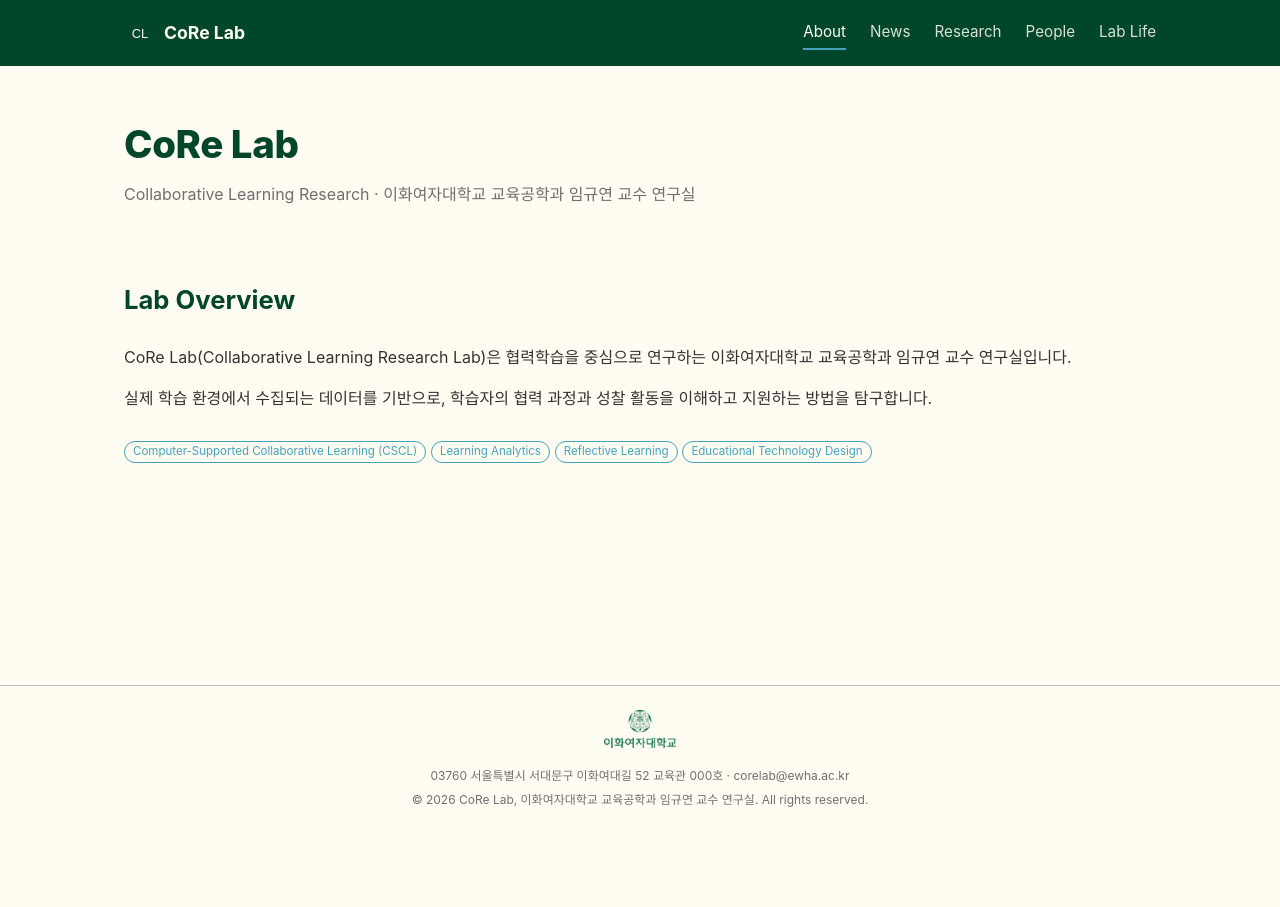
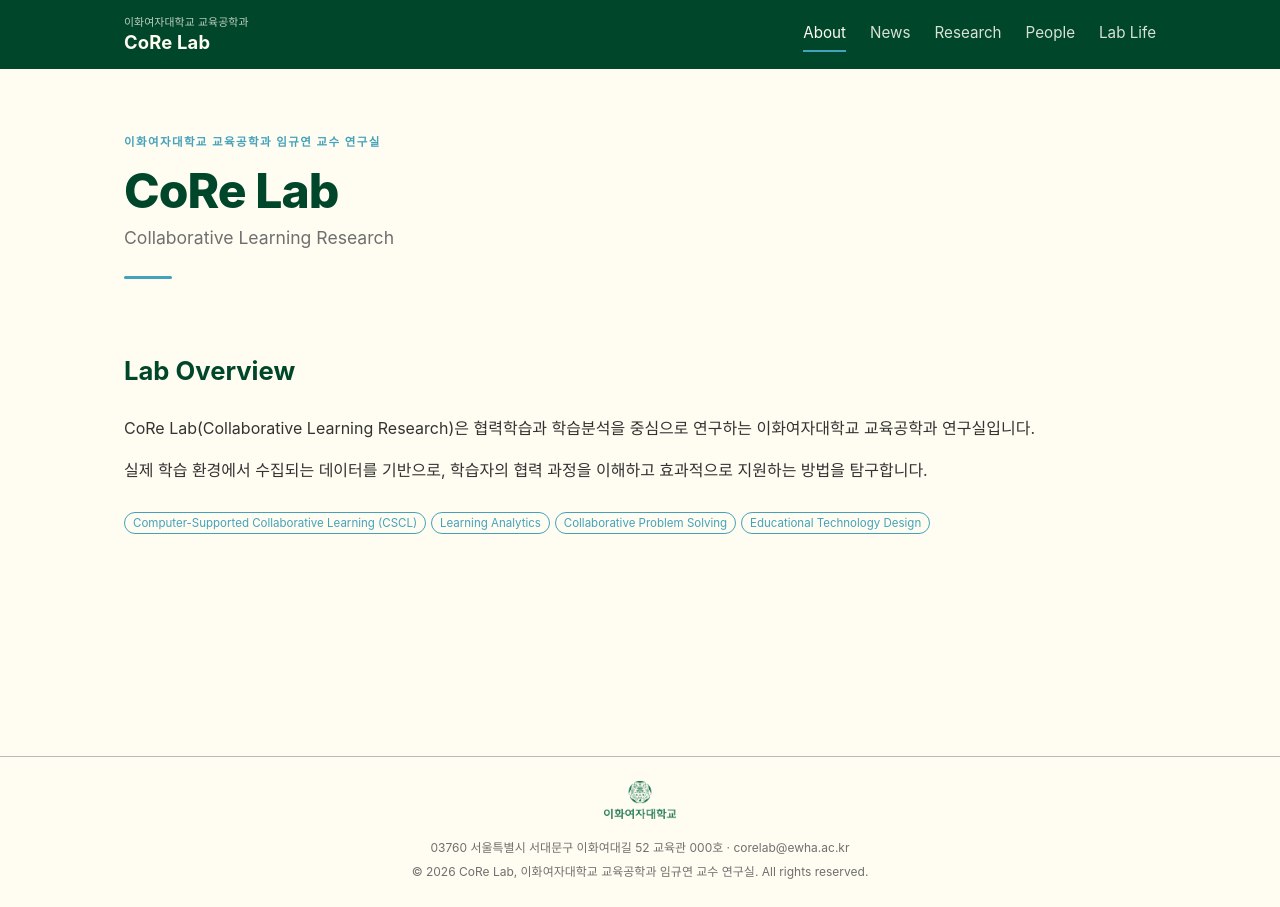
Before and after one commit to corelabewha93/corelab_ewha, a React (Vite) app in the folder corelab-homepage/: page / in a window 1280 px wide. Before the commit the page ends 836 px from the top, so only its background shows below. Built offline with nearby package versions, Linux system fonts and the light colour scheme.

Commit message:
Add files via upload

```diff
--- a/corelab-homepage/public/data/site.json
+++ b/corelab-homepage/public/data/site.json
@@ -3,13 +3,13 @@
   "labTagline": "Collaborative Learning Research",
   "university": "이화여자대학교 교육공학과 임규연 교수 연구실",
   "overview": [
-    "CoRe Lab(Collaborative Learning Research Lab)은 협력학습을 중심으로 연구하는 이화여자대학교 교육공학과 임규연 교수 연구실입니다.",
-    "실제 학습 환경에서 수집되는 데이터를 기반으로, 학습자의 협력 과정과 성찰 활동을 이해하고 지원하는 방법을 탐구합니다."
+    "CoRe Lab(Collaborative Learning Research)은 협력학습과 학습분석을 중심으로 연구하는 이화여자대학교 교육공학과 연구실입니다.",
+    "실제 학습 환경에서 수집되는 데이터를 기반으로, 학습자의 협력 과정을 이해하고 효과적으로 지원하는 방법을 탐구합니다."
   ],
   "researchAreas": [
     "Computer-Supported Collaborative Learning (CSCL)",
     "Learning Analytics",
-    "Reflective Learning",
+    "Collaborative Problem Solving",
     "Educational Technology Design"
   ],
   "contact": {
--- a/corelab-homepage/src/components/Header.jsx
+++ b/corelab-homepage/src/components/Header.jsx
@@ -18,8 +18,8 @@
     <header className="site-header">
       <div className="container">
         <Link to="/" className="brand" onClick={() => setOpen(false)}>
-          <img src={`${import.meta.env.BASE_URL}images/logo.svg`} alt="" />
-          <span>{data?.labName ?? 'CoRe Lab'}</span>
+          <span className="brand-dept">이화여자대학교 교육공학과</span>
+          <span className="brand-name">{data?.labName ?? 'CoRe Lab'}</span>
         </Link>
 
         <button
--- a/corelab-homepage/src/pages/About.jsx
+++ b/corelab-homepage/src/pages/About.jsx
@@ -11,14 +11,10 @@
   return (
     <div className="page container">
       <section className="section hero">
+        {university && <p className="hero-eyebrow">{university}</p>}
         {labName && <h1 className="hero-title">{labName}</h1>}
-        {(labTagline || university) && (
-          <p className="hero-subtitle">
-            {labTagline}
-            {labTagline && university ? ' · ' : ''}
-            {university}
-          </p>
-        )}
+        {labTagline && <p className="hero-subtitle">{labTagline}</p>}
+        <div className="hero-rule" />
       </section>
 
       <section className="section">
--- a/corelab-homepage/src/styles/global.css
+++ b/corelab-homepage/src/styles/global.css
@@ -57,26 +57,44 @@
 
 /* ---------- Hero (About page title) ---------- */
 .hero {
-  margin-bottom: var(--space-5);
+  padding-top: var(--space-2);
+  margin-bottom: var(--space-6);
+}
+
+.hero-eyebrow {
+  text-transform: uppercase;
+  font-size: 0.72rem;
+  font-weight: 600;
+  letter-spacing: 0.12em;
+  color: var(--color-accent);
+  margin: 0 0 0.9rem;
 }
 
 .hero-title {
-  font-size: 2.4rem;
+  font-size: 3rem;
   font-weight: 800;
   color: var(--color-primary);
-  margin: 0 0 0.4rem;
-  letter-spacing: -0.01em;
+  margin: 0 0 0.5rem;
+  letter-spacing: -0.02em;
+  line-height: 1.05;
 }
 
 .hero-subtitle {
   color: var(--color-text-muted);
-  font-size: 1rem;
-  margin: 0;
+  font-size: 1.1rem;
+  margin: 0 0 var(--space-3);
+}
+
+.hero-rule {
+  width: 48px;
+  height: 3px;
+  background: var(--color-accent);
+  border-radius: 2px;
 }
 
 @media (max-width: 560px) {
   .hero-title {
-    font-size: 1.9rem;
+    font-size: 2.1rem;
   }
 }
 
@@ -100,11 +118,10 @@
 
 .brand {
   display: flex;
-  align-items: center;
-  gap: var(--space-1);
+  flex-direction: column;
+  gap: 0.1rem;
   color: var(--color-on-primary);
-  font-weight: 700;
-  font-size: 1.1rem;
+  line-height: 1.2;
 }
 
 .brand:hover {
@@ -112,9 +129,23 @@
   opacity: 0.9;
 }
 
-.brand img {
-  width: 32px;
-  height: 32px;
+.brand-dept {
+  font-size: 0.68rem;
+  font-weight: 400;
+  letter-spacing: 0.01em;
+  color: rgba(255, 253, 241, 0.75);
+}
+
+.brand-name {
+  font-size: 1.15rem;
+  font-weight: 700;
+  letter-spacing: 0.01em;
+}
+
+@media (max-width: 480px) {
+  .brand-dept {
+    display: none;
+  }
 }
 
 .nav {
@@ -420,9 +451,11 @@
 }
 
 .person-photo-btn {
+  display: block;
   background: none;
   border: none;
   padding: 0;
+  margin: 0 auto;
   cursor: pointer;
 }
 
@@ -431,14 +464,16 @@
 }
 
 .person-name-btn {
+  display: flex;
+  width: 100%;
   background: none;
   border: none;
   padding: 0;
   margin: 0 auto;
   cursor: pointer;
-  display: inline-flex;
   align-items: center;
-  gap: 0.25rem;
+  justify-content: center;
+  gap: 0.3rem;
   font: inherit;
   color: inherit;
 }
@@ -469,13 +504,14 @@
 .person-position {
   color: var(--color-accent);
   font-size: 0.85rem;
-  margin: 0.15rem 0;
+  margin: 0.3rem 0 0;
 }
 
 .person-bio {
   font-size: 0.85rem;
   color: var(--color-text-muted);
-  margin: 0.15rem 0 0;
+  margin: 0.4rem 0 0;
+  line-height: 1.5;
 }
 
 .person-detail {
```
